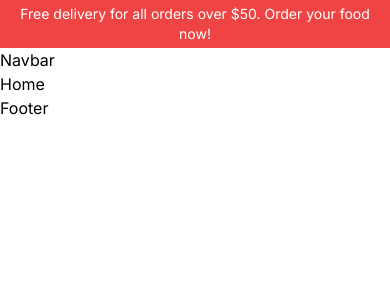
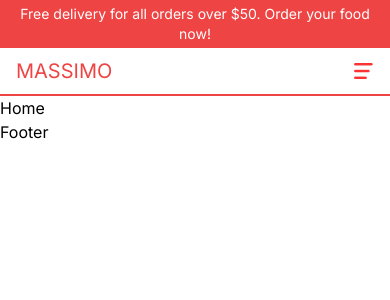
Before and after one commit to jay-rt/restaurant, a Next.js app: page / in a window 390 px wide. Shown: the top 300 px of the page. Built offline with nearby package versions, Linux system fonts and the light colour scheme.

Commit message:
created mobile menu

```diff
--- a/src/app/globals.css
+++ b/src/app/globals.css
@@ -5,3 +5,7 @@
 .flex-center {
   @apply flex justify-center items-center;
 }
+
+.flex-between {
+  @apply flex justify-between items-center;
+}
--- /dev/null
+++ b/src/components/CartIcon.tsx
@@ -0,0 +1,14 @@
+import Image from "next/image";
+
+const CartIcon = () => {
+  return (
+    <div className="flex items-center gap-4">
+      <div className="relative w-8 h-8">
+        <Image src="/cart.png" alt="" fill />
+      </div>
+      <span>Cart (3)</span>
+    </div>
+  );
+};
+
+export default CartIcon;
--- /dev/null
+++ b/src/components/MobileMenu.tsx
@@ -0,0 +1,68 @@
+"use client";
+
+import Image from "next/image";
+import Link from "next/link";
+import { useState } from "react";
+import CartIcon from "./CartIcon";
+
+type MenuLink = {
+  id: number;
+  title: string;
+  url: string;
+};
+
+const links: MenuLink[] = [
+  { id: 1, title: "Homepage", url: "/" },
+  { id: 2, title: "Menu", url: "/menu" },
+  { id: 3, title: "Working Hours", url: "/" },
+  { id: 4, title: "Contact", url: "/" },
+];
+
+const MobileMenu = () => {
+  const [menuOpen, setMenuOpen] = useState(false);
+
+  //TEMPORARY
+  const user = false;
+  const handleMenu = () => {
+    setMenuOpen((prev) => !prev);
+  };
+
+  return (
+    <>
+      <Image
+        src={menuOpen ? "/close.png" : "/open.png"}
+        alt=""
+        width={20}
+        height={20}
+        onClick={handleMenu}
+      />
+      {menuOpen && (
+        <div className=" bg-red-500 text-white absolute left-0 top-24 w-full h-[calc(100vh-6rem)] flex-center flex-col gap-8 text-3xl z-10">
+          {links.map((link) => (
+            <Link
+              href={link.url}
+              key={link.id}
+              onClick={() => setMenuOpen(false)}
+            >
+              {link.title}
+            </Link>
+          ))}
+          {user ? (
+            <Link href="/orders" onClick={() => setMenuOpen(false)}>
+              ORDERS
+            </Link>
+          ) : (
+            <Link href="/login" onClick={() => setMenuOpen(false)}>
+              LOGIN
+            </Link>
+          )}
+          <Link href="/cart" onClick={() => setMenuOpen(false)}>
+            <CartIcon />
+          </Link>
+        </div>
+      )}
+    </>
+  );
+};
+
+export default MobileMenu;
--- a/src/components/Navbar.tsx
+++ b/src/components/Navbar.tsx
@@ -1,5 +1,19 @@
+import Link from "next/link";
+import MobileMenu from "./MobileMenu";
+
 const Navbar = () => {
-  return <div>Navbar</div>;
+  return (
+    <nav className="h-12 text-red-500 p-4 flex-between border-b-2 border-b-red-500 uppercase">
+      {/** LOGO */}
+      <div className="text-xl">
+        <Link href="/">MASSIMO</Link>
+      </div>
+      {/** MOBILE MENU */}
+      <div>
+        <MobileMenu />
+      </div>
+    </nav>
+  );
 };
 
 export default Navbar;
```
